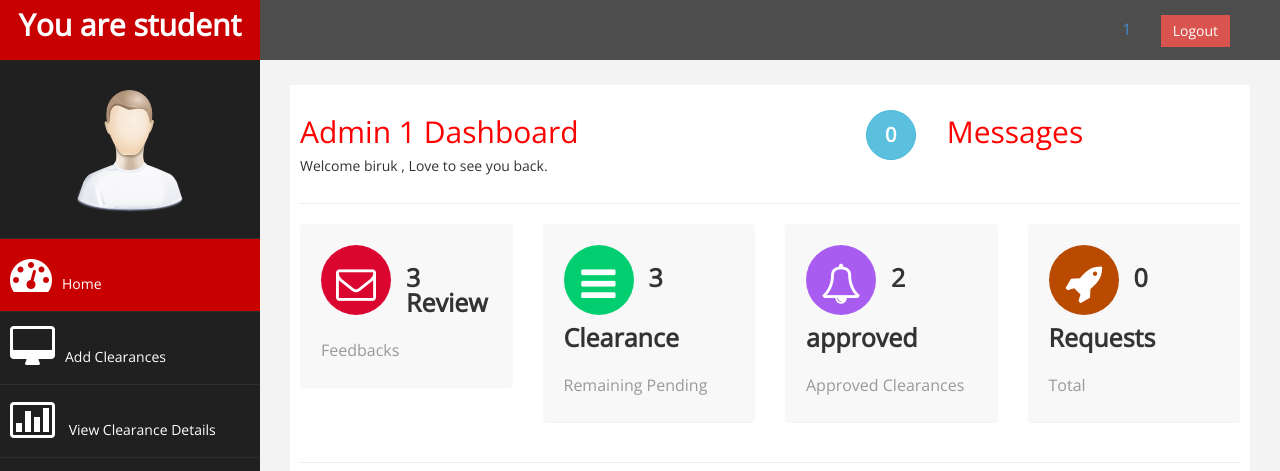
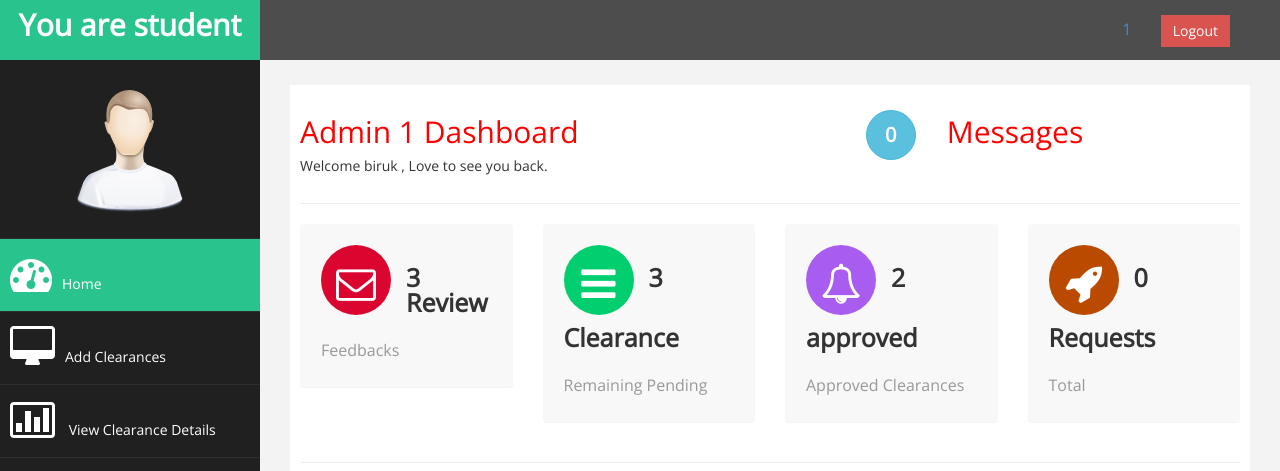
Before and after one commit to deClearance/Online-Clearance-System, a PHP site: page /pages/index.php in a window 1280 px wide. Shown: the top 471 px of the page. Run offline with PHP 8.4, Linux system fonts and the light colour scheme; a user stored in the database is signed in; data comes from the database, SQL or seed files in the repository; data that the repository does not hold is empty.

Commit message:
changed the theme

```diff
--- a/css/custom.css
+++ b/css/custom.css
@@ -12,6 +12,11 @@
 /*==============================================
     GENERAL  STYLES
     =============================================*/
+
+:root{
+    --theme_color: #29C48E;
+    --first_color: #C90000;
+}
 
 *{
     scroll-behavior: smooth;
@@ -212,7 +217,7 @@ max-width:170px;
 
 .navbar-cls-top .navbar-brand {
 	color: #fff;
-background: #C90000;
+background: var(--theme_color);
 width: 260px;
 text-align: center;
 height: 60px;
@@ -220,7 +225,7 @@ font-size: 30px;
 font-weight: 700;
 }
 .active-menu {
-    background-color:#C90000!important;
+    background-color:var(--theme_color)!important;
 }
 
 .arrow {
@@ -316,7 +321,7 @@ font-weight: 700;
 }
 .navbar-cls-top .navbar-brand:hover {
 
-background: #C90000;
+background: var(--theme_color);
 color:#fff;
 
 }
```
Also changed, not shown: img/avatar.png (added).
